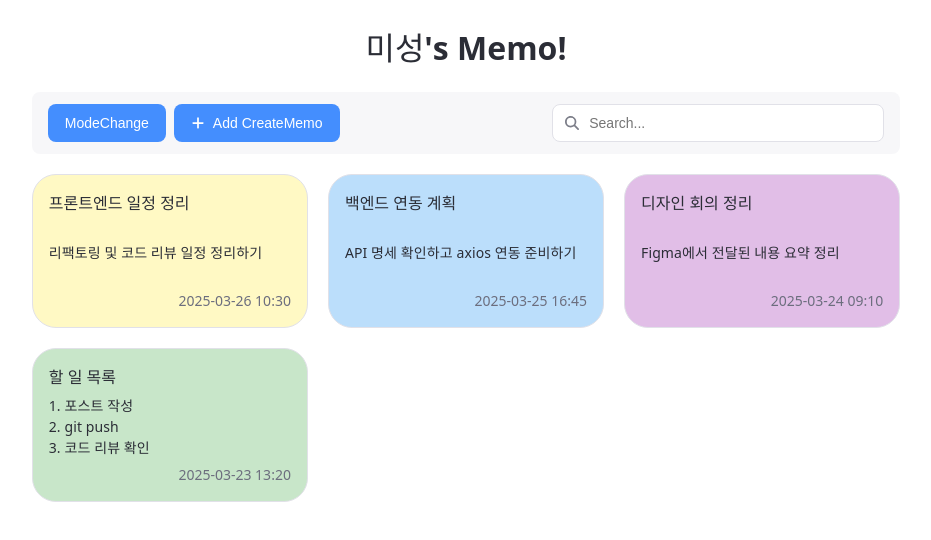
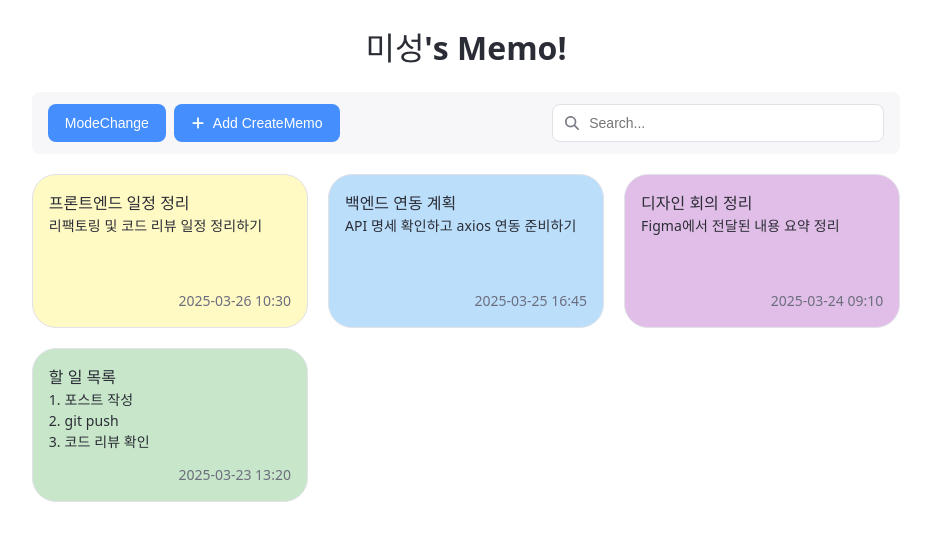
Before and after one commit to MJZ-Templates/custom-memo-app, a React (Vite) app in the folder front/: page /memo in a window 1280 px wide. Shown: the top 540 px of the page, without its empty margins (190-1121 px from the left). Built offline with nearby package versions, Linux system fonts and the light colour scheme.

Commit message:
fix: 메모 내용이 가운데 정렬 되었던 이슈 해결

```diff
--- a/front/src/components/MemoCard.jsx
+++ b/front/src/components/MemoCard.jsx
@@ -19,6 +19,7 @@ const MemoCard = ({ memo, onClick, onToggleFavorite }) => {
       style={{ backgroundColor: MEMO_COLOR_MAP[memo.color] || "#f0f0f0" }}
       onClick={onClick}
     >
+      <MemoContentWrapper>
         <MemoTitleRow>
           <MemoTitle>{memo.title}</MemoTitle>
           {memo.isFavorite && (
@@ -35,6 +36,7 @@ const MemoCard = ({ memo, onClick, onToggleFavorite }) => {
           )}
         </MemoTitleRow>
         <MemoContent>{memo.content}</MemoContent>
+      </MemoContentWrapper>
       <MemoFooter>{formatDate(memo.createdAt)}</MemoFooter>
     </MemoContainer>
   );
@@ -58,6 +60,8 @@ const MemoContainer = styled.article`
     background-color: #cdced629;
   }
 `;
+
+const MemoContentWrapper = styled.div``;
 
 const MemoTitleRow = styled.div`
   display: flex;
```
Lines whose indentation alone changed are shown as unchanged.
